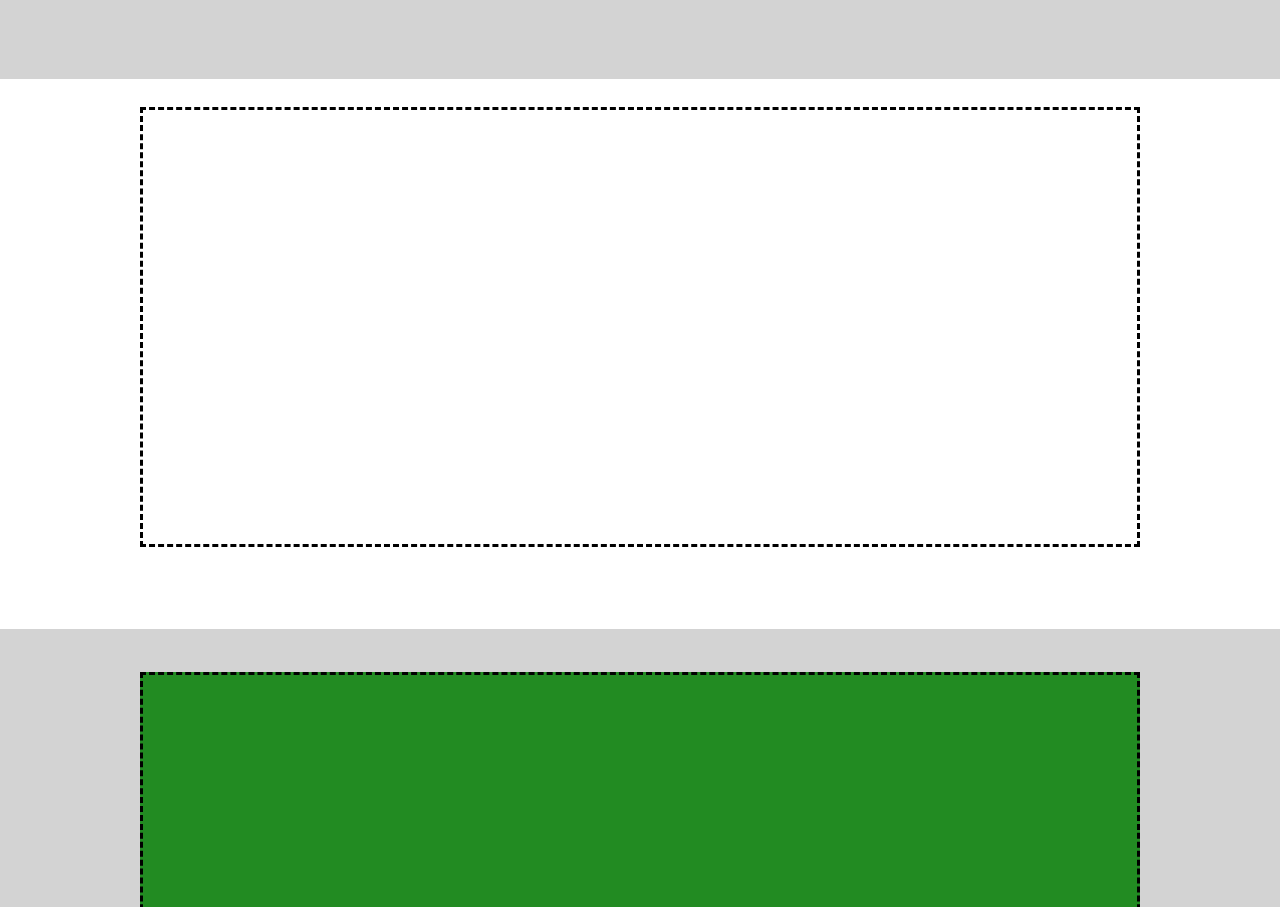
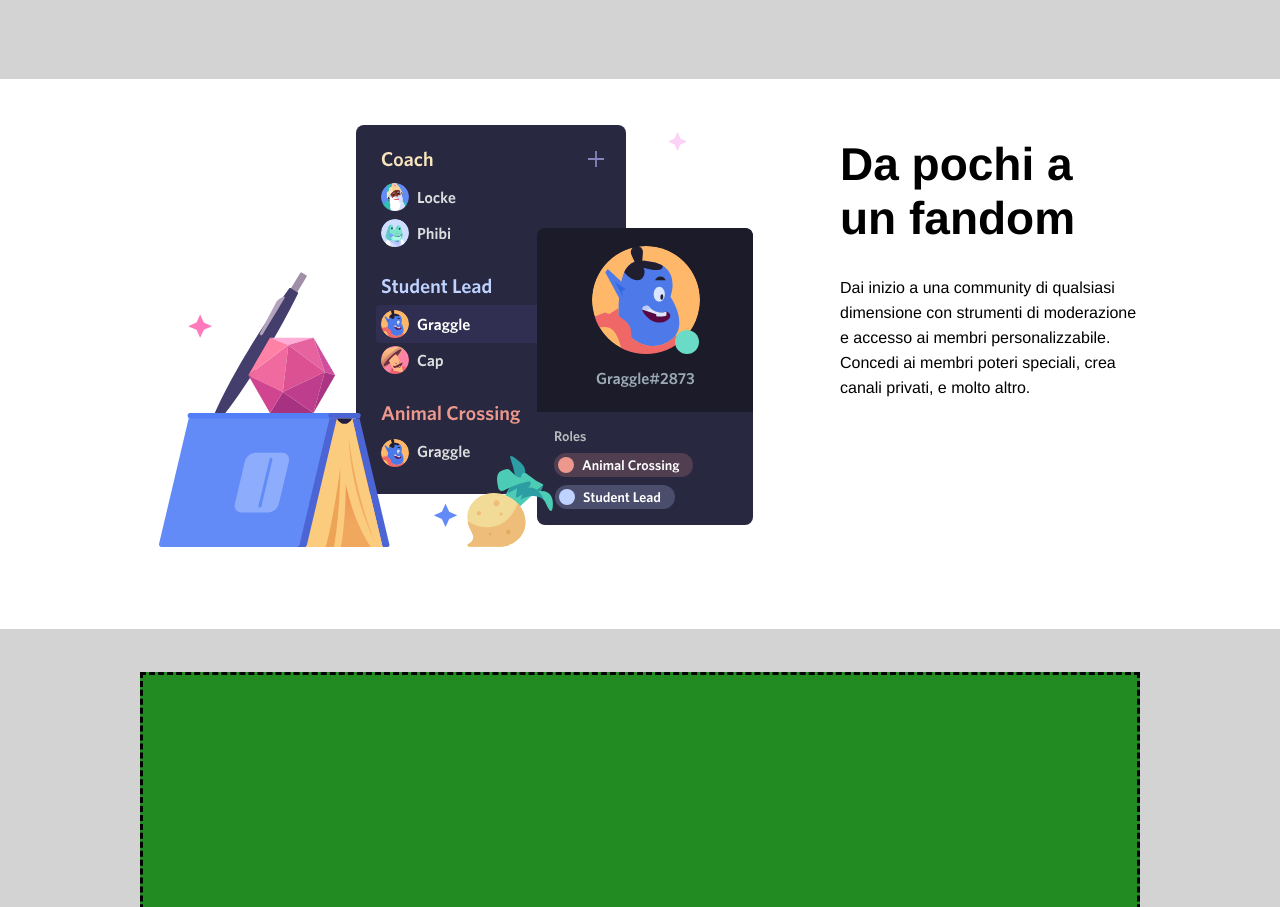
Before and after one commit to mattia0419/htmlcss-discord, a plain HTML site: page index.html in a window 1280 px wide. Shown: the part 1471-2378 px from the top of the page. Drawn offline with Linux system fonts and the light colour scheme; a web font is replaced by a local one.

Commit message:
add third section

```diff
--- a/index.html
+++ b/index.html
@@ -62,9 +62,12 @@
         </div>
           <!-- third block -->
           <div class="block-b-white">
-            <div class="container flex debug f-section">
-                <section class="blue"></section>
-                <section class="pink"></section>
+            <div class="container flex f-section">
+                <div class="image"><img src="./img/item3.svg" alt="foto 4"></div>
+                <section class="text">
+                    <h2 class="big-font marg-top-bot">Da pochi a un fandom</h2>
+                    <p class="l-height">Dai inizio a una community di qualsiasi dimensione con strumenti di moderazione e accesso ai membri personalizzabile. Concedi ai membri poteri speciali, crea canali privati, e molto altro.</p>
+                </section>
             </div>
 
         </div>
```
